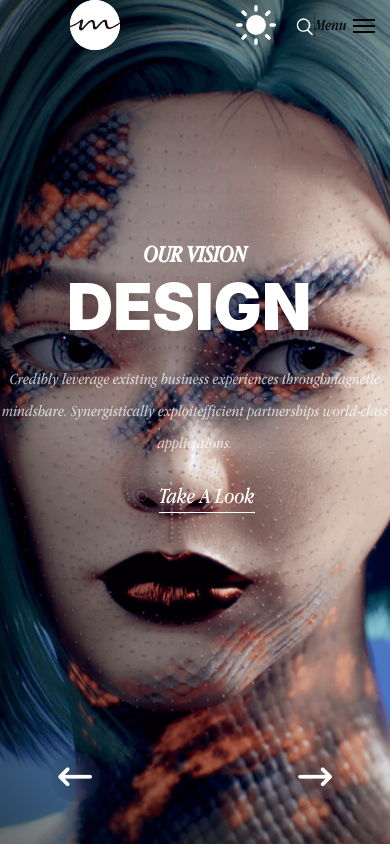
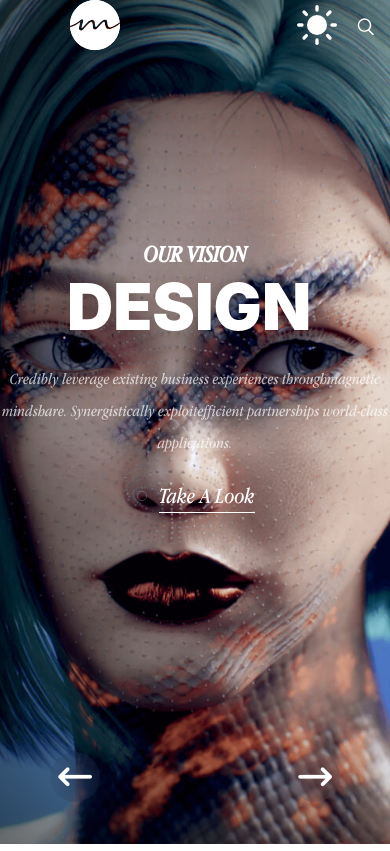
Before and after one commit to georginatranslateweb-glitch/web, a Next.js app: page / in a window 390 px wide. Built offline with nearby package versions, Linux system fonts and the light colour scheme.

Commit message:
eliminar logo de menu y tres rayas en mobile

```diff
--- a/src/components/Header/HeaderThree.js
+++ b/src/components/Header/HeaderThree.js
@@ -72,7 +72,20 @@ const HeaderThree = ({ headerClass, headerLogo, headerLogoLight }) => {
               </ul>
             </nav>
 
-            <div className="menuTrigger"></div>
+            <div
+              className="menuTrigger"
+              role="button"
+              tabIndex={0}
+              aria-label="Toggle menu"
+              aria-expanded={menuOpen ? 'true' : 'false'}
+              aria-controls="main-header-nav"
+              onClick={() => setMenuOpen(!menuOpen)}
+              onKeyDown={(e) => {
+                if (e.key !== 'Enter' && e.key !== ' ') return;
+                e.preventDefault();
+                setMenuOpen(!menuOpen);
+              }}
+            />
 
             {/* Widgets */}
             <div className="main-header--widgets">
--- a/src/components/Header/HeaderTwo.js
+++ b/src/components/Header/HeaderTwo.js
@@ -101,7 +101,20 @@ const HeaderTwo = (props) => {
                   <MenuItems />
                 </ul>
               </nav>
-              <div className='menuTrigger'></div>
+              <div
+                className="menuTrigger"
+                role="button"
+                tabIndex={0}
+                aria-label="Toggle menu"
+                aria-expanded={menuOpen ? 'true' : 'false'}
+                aria-controls="main-header-nav"
+                onClick={() => setMenuOpen(!menuOpen)}
+                onKeyDown={(e) => {
+                  if (e.key !== 'Enter' && e.key !== ' ') return;
+                  e.preventDefault();
+                  setMenuOpen(!menuOpen);
+                }}
+              />
               <div className="main-header--widgets">
                 <div className="ms_theme_mode">
                   <div className="ms_tm--inner">
--- a/src/components/Header/index.js
+++ b/src/components/Header/index.js
@@ -82,7 +82,20 @@ const Header = ({ headerClass, headerLogo, headerLogoLight }) => {
               </ul>
             </nav>
 
-            <div className="menuTrigger"></div>
+            <div
+              className="menuTrigger"
+              role="button"
+              tabIndex={0}
+              aria-label="Toggle menu"
+              aria-expanded={menuOpen ? 'true' : 'false'}
+              aria-controls="main-header-nav"
+              onClick={() => setMenuOpen(!menuOpen)}
+              onKeyDown={(e) => {
+                if (e.key !== 'Enter' && e.key !== ' ') return;
+                e.preventDefault();
+                setMenuOpen(!menuOpen);
+              }}
+            />
 
             {/* Widgets */}
             <div className="main-header--widgets">
--- a/src/scss/elements/_menu-default.scss
+++ b/src/scss/elements/_menu-default.scss
@@ -570,6 +570,10 @@ body[data-theme=light] .main-header__nav-trigger{
     .main-header__nav-trigger {
       display: none;
     }
+
+    .main-header__layout .menuTrigger {
+      pointer-events: none;
+    }
   }
 
 
@@ -738,10 +742,13 @@ body[data-theme=light] .main-header__nav-trigger{
     }
   }
   .main-header__nav-trigger {
-    border: none;
-    display: flex !important;
-    align-items: center;
-    background-color: transparent;
+    display: none !important;
+  }
+
+  .main-header__layout .main-header__inner .menuTrigger[role='button'] {
+    cursor: pointer;
+    pointer-events: auto;
+    z-index: 6;
   }
   .main-header__nav {
     margin-top: 15px;
```
Also changed, not shown: assets/css/style.css.
